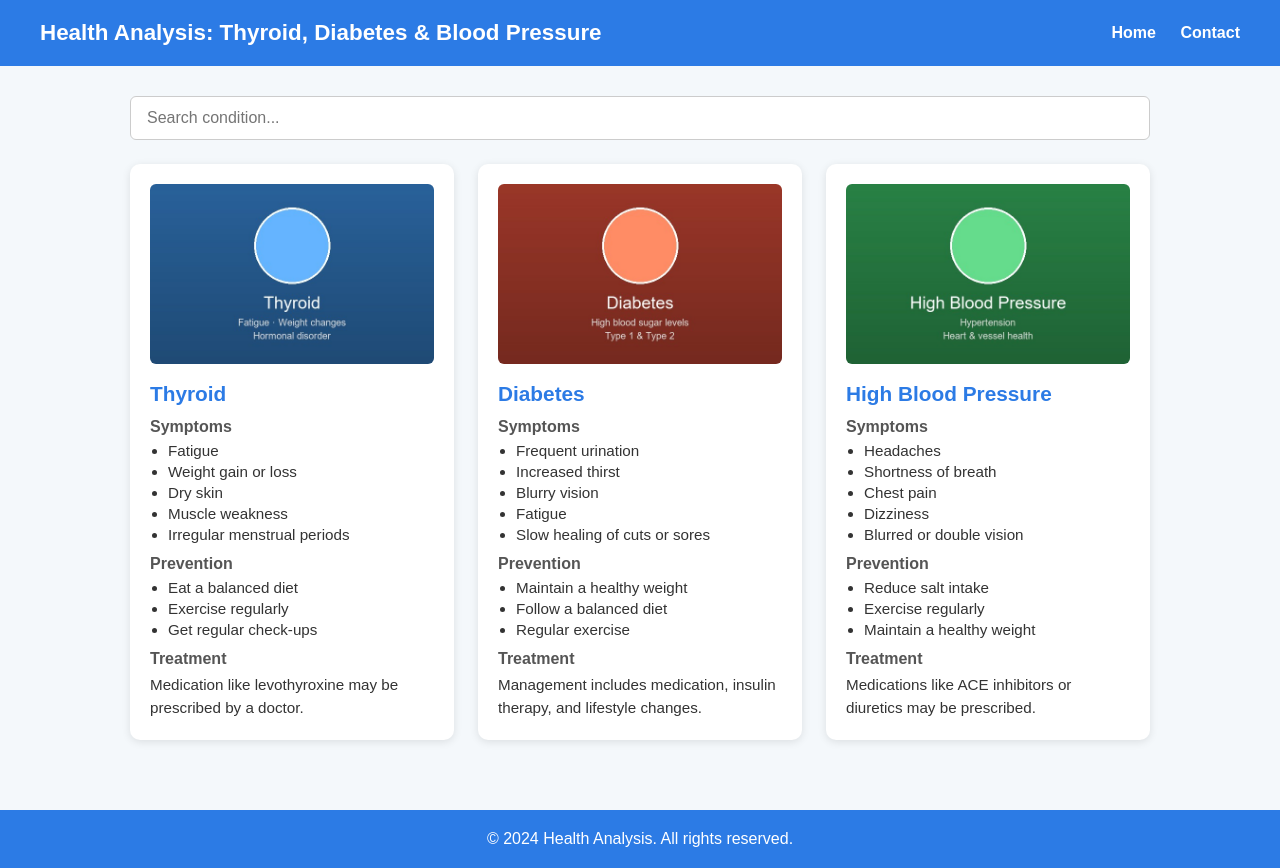
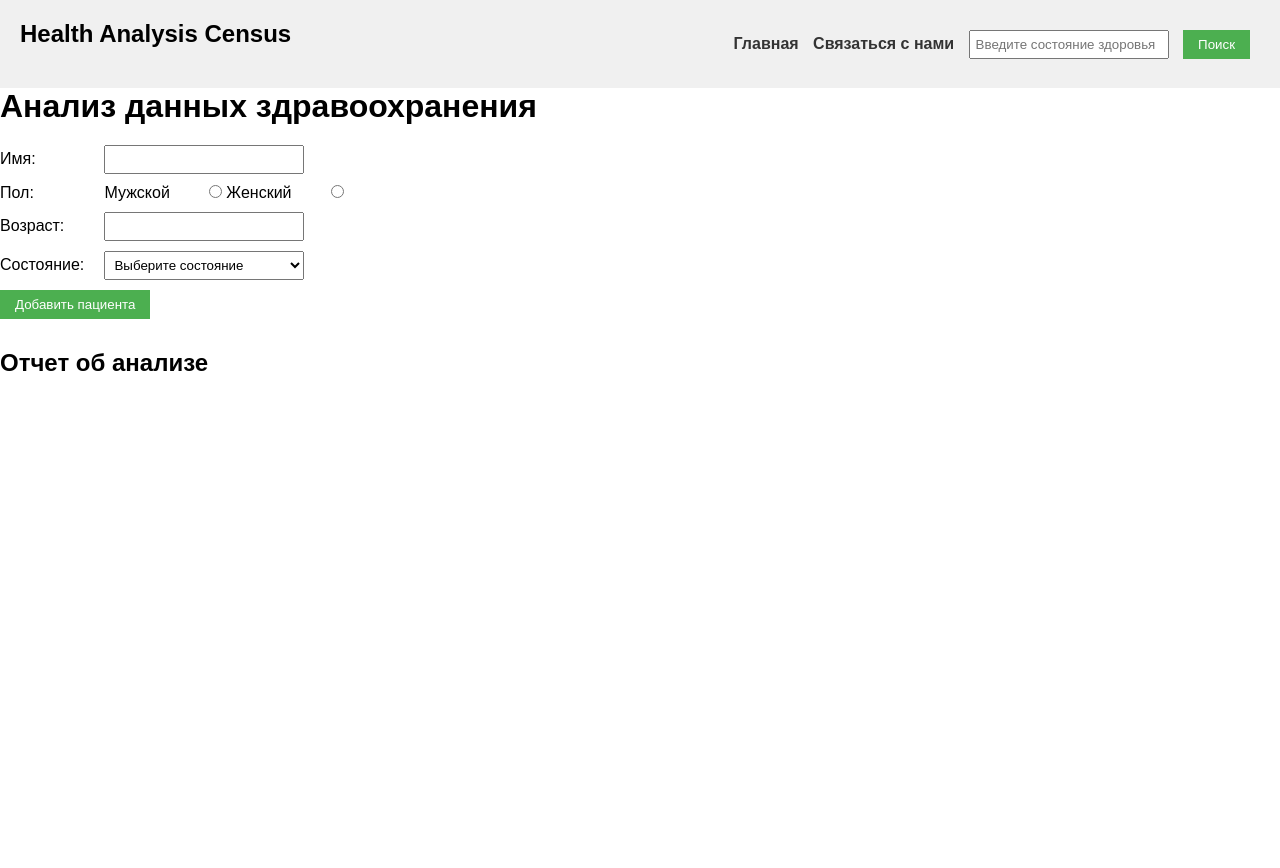
Before and after one commit to 77Dimash77/heath_census, a plain HTML site: page index.html in a window 1280 px wide. After the commit the page ends 817 px from the top, so only its background shows below. Drawn offline with Linux system fonts and the light colour scheme.

Commit message:
Update index.html and health_analysis.css

```diff
--- a/health_analysis.css
+++ b/health_analysis.css
@@ -1,161 +1,92 @@
-* {
-  box-sizing: border-box;
+/* Basic CSS for the navigation bar */
+
+*{
     margin: 0;
     padding: 0;
+    box-sizing: border-box;
+}
+nav {
+    background-color: #f0f0f0;
+    padding: 20px;
+    display: flex;
+    align-items: center;
+    justify-content: space-between;
+
   }
 
-body {
-  font-family: Arial, sans-serif;
-  background-color: #f4f8fb;
-  color: #333;
+  nav ul {
+    list-style-type: none;
+    /* padding: 0; */
   }
 
-header {
-  background-color: #2c7be5;
-  color: white;
-  padding: 20px 40px;
-  display: flex;
-  justify-content: space-between;
-  align-items: center;
-  flex-wrap: wrap;
-  gap: 10px;
-}
-
-header h1 {
-  font-size: 1.4rem;
+  nav ul li {
+    display: inline;
+    margin-right: 10px;
   }
 
   nav a {
-  color: white;
     text-decoration: none;
-  margin-left: 20px;
+    color: #333;
     font-weight: bold;
   }
 
-nav a:hover {
-  text-decoration: underline;
+  /* Basic CSS for the form elements */
+  body {
+    font-family: Arial, sans-serif;
+    /* margin: 20px; */
   }
 
-main {
-  padding: 30px 40px;
-  max-width: 1100px;
-  margin: 0 auto;
+  h1 {
+    margin-bottom: 20px;
   }
 
-#search-section {
-  margin-bottom: 24px;
+  div {
+    margin-bottom: 10px;
   }
 
-#searchInput {
-  width: 100%;
-  padding: 12px 16px;
-  font-size: 1rem;
-  border: 1px solid #ccc;
-  border-radius: 6px;
+  label {
+    display: inline-block;
+    width: 100px;
   }
 
-#conditions-container {
-  display: flex;
-  flex-wrap: wrap;
-  gap: 24px;
+  input[type="text"],
+  input[type="number"],
+  select {
+    width: 200px;
+    padding: 5px;
   }
 
-.card {
-  background: white;
-  border-radius: 10px;
-  box-shadow: 0 2px 8px rgba(0,0,0,0.1);
-  padding: 20px;
-  flex: 1 1 280px;
-  max-width: 340px;
-}
-
-.card img {
-  width: 100%;
-  height: 180px;
-  object-fit: cover;
-  border-radius: 6px;
-  margin-bottom: 14px;
-}
-
-.card h2 {
-  font-size: 1.3rem;
-  margin-bottom: 10px;
-  color: #2c7be5;
-}
-
-.card h3 {
-  font-size: 1rem;
-  margin: 12px 0 6px;
-  color: #555;
-}
-
-.card ul {
-  padding-left: 18px;
-}
-
-.card ul li {
-  margin-bottom: 4px;
-  font-size: 0.95rem;
-}
-
-.card p {
-  font-size: 0.95rem;
-  line-height: 1.5;
-}
-
-/* Contact page */
-.contact-section {
-  max-width: 600px;
-  margin: 0 auto;
-}
-
-.contact-section h2 {
-  font-size: 1.5rem;
-  margin-bottom: 20px;
-  color: #2c7be5;
-}
-
-.contact-section label {
-  display: block;
-  margin-top: 14px;
-  margin-bottom: 4px;
-  font-weight: bold;
-}
-
-.contact-section input,
-.contact-section textarea {
-  width: 100%;
-  padding: 10px 14px;
-  font-size: 1rem;
-  border: 1px solid #ccc;
-  border-radius: 6px;
-}
-
-.contact-section button {
-  margin-top: 20px;
-  padding: 12px 30px;
-  background-color: #2c7be5;
+  button {
+    padding: 7px 15px;
+    background-color: #4CAF50;
     color: white;
-  font-size: 1rem;
     border: none;
-  border-radius: 6px;
     cursor: pointer;
   }
 
-.contact-section button:hover {
-  background-color: #1a5fc7;
+  button:hover {
+    background-color: #45a049;
   }
 
-#form-response {
-  margin-top: 16px;
-  color: green;
-  font-weight: bold;
+  /* Basic CSS for the report section */
+  h2 {
+    margin-top: 30px;
   }
 
-footer {
-  text-align: center;
-  padding: 20px;
-  background-color: #2c7be5;
-  color: white;
-  margin-top: 40px;
+  #report,#result {
+    padding: 10px;
+    max-width: 400px;
+    word-wrap: break-word;
   }
+#result{
+  height: 400px;
+  width: 500px;
+  display: flex;
+  align-items: center;
+  justify-content: space-around;
+  flex-direction: column;
+}
+  #result img{
+    width: 200px;
+    height: 100px;
+  }
--- a/index.html
+++ b/index.html
@@ -1,34 +1,56 @@
 <!DOCTYPE html>
 <html lang="en">
 <head>
-  <meta charset="UTF-8" />
-  <meta name="viewport" content="width=device-width, initial-scale=1.0"/>
-  <title>Health Analysis</title>
-  <link rel="stylesheet" href="health_analysis.css" />
+  <meta charset="UTF-8">
+  <title>Health Analysis Data</title>
+  <link rel="stylesheet" href="./health_analysis.css">
 </head>
 <body>
-  <header>
-    <h1>Health Analysis: Thyroid, Diabetes &amp; Blood Pressure</h1>
-    <nav>
-      <a href="index.html">Home</a>
-      <a href="health_contact.html">Contact</a>
-    </nav>
-  </header>
+   <nav><h1>Health Analysis Census</h1>
+<ul>
+  <li><a href="./index.html" id="home">Главная </a></li>
+  <li><a href="./health_contact.html" id="contact">Связаться с нами </a></li>
+  <li><input type="text" id="conditionInput" placeholder="Введите состояние здоровья">  </li>
+  <li><button id='btnSearch'>Поиск</button>
+  </li>
 
-  <main>
-    <section id="search-section">
-      <input type="text" id="searchInput" placeholder="Search condition..." oninput="filterConditions()" />
-    </section>
-
-    <section id="conditions-container">
-      <!-- Cards rendered by JS -->
-    </section>
-  </main>
-
-  <footer>
-    <p>&copy; 2024 Health Analysis. All rights reserved.</p>
-  </footer>
-
-  <script src="health_analysis.js"></script>
+</ul>
+</nav>
+<div class="container">
+<div class="analysisForm">
+<h1>Анализ данных здравоохранения</h1>
+<div>
+<label for="name">Имя:</label>
+<input type="text" id="name">
+</div>
+<div>
+<label>Пол:</label>
+<label for="male">Мужской</label>
+<input type="radio" name="gender" id="male" value="Male">
+<label for="female">Женский</label>
+<input type="radio" name="gender" id="female" value="Female">
+</div>
+<div>
+<label for="age">Возраст:</label>
+<input type="number" id="age">
+</div>
+<div>
+<label for="condition">Состояние:</label>
+<select id="condition">
+  <option value="">Выберите состояние</option>
+  <option value="Diabetes">Диабет</option>
+  <option value="Thyroid">Щитовидная железа</option>
+  <option value="High Blood Pressure">Высокое кровяное давление</option>
+</select>
+</div>
+<button id="addPatient">Добавить пациента</button>
+<h2>Отчет об анализе</h2>
+<div id="report"></div>
+</div>
+<div class="searchCondition">
+    <div id="result"></div>
+</div>
+</div>
+<script src="./health_analysis.js"></script>
 </body>
 </html>
```
Lines whose indentation alone changed are shown as unchanged.
